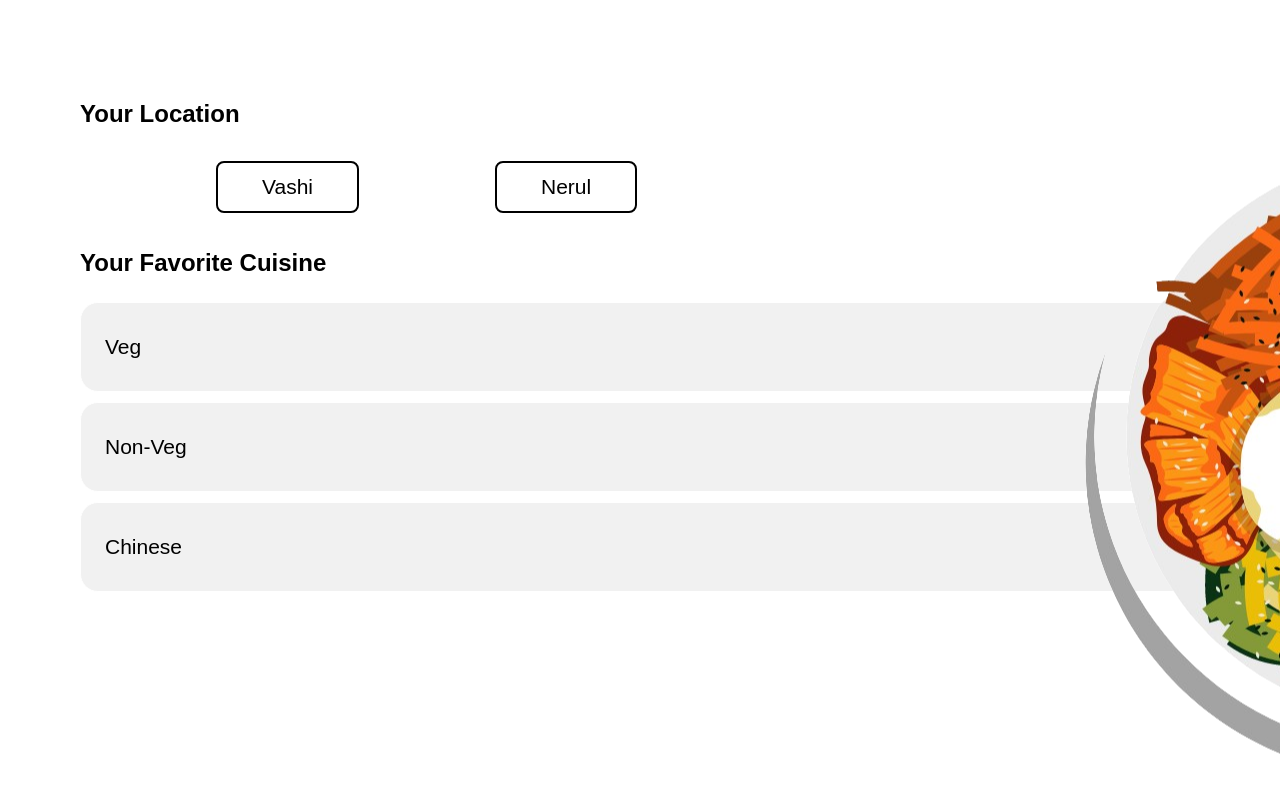
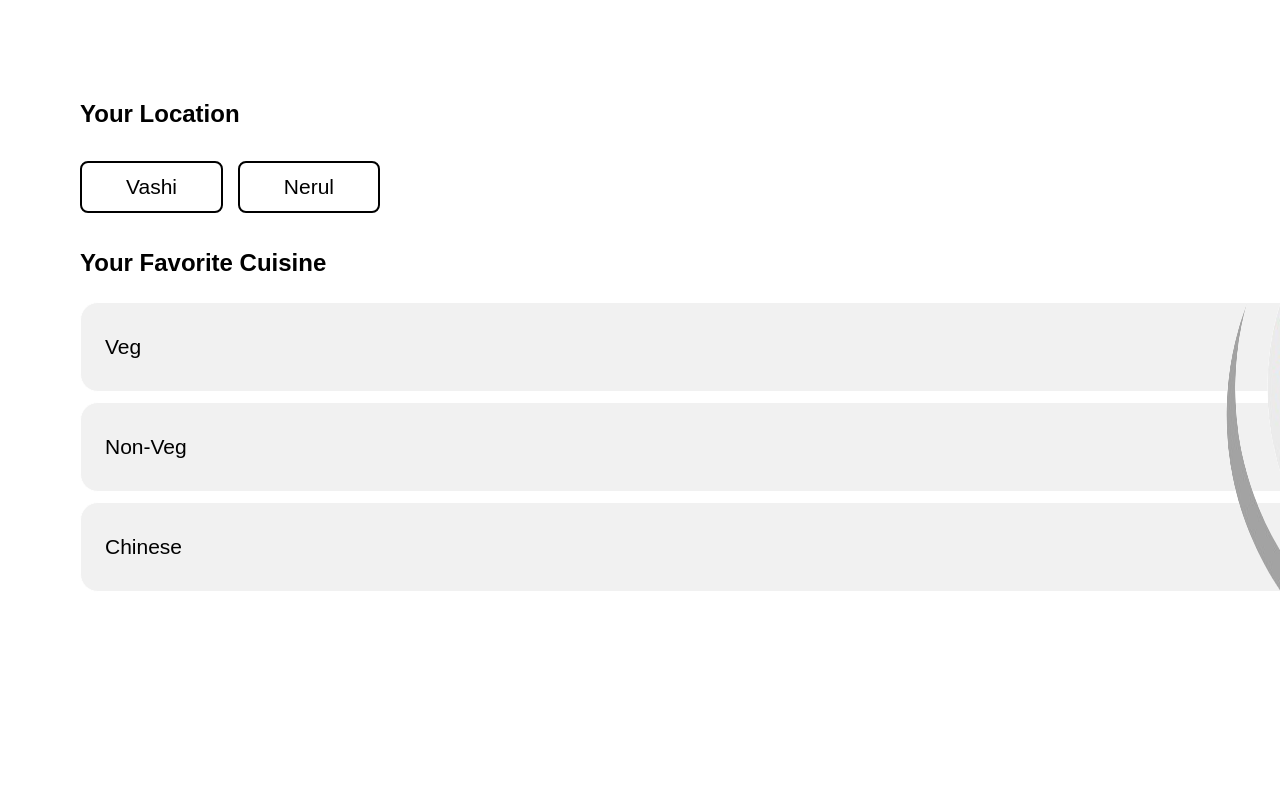
Before and after one commit to Machlinsekhar/RecommendationSysytem, a React (Create React App) app: page /userprofile in a window 1280 px wide. Shown: the top 792 px of the page. Built offline with nearby package versions, Linux system fonts and the light colour scheme.

Commit message:
Ui changes

```diff
--- a/src/component/Dashboard.js
+++ b/src/component/Dashboard.js
@@ -5,7 +5,7 @@ import CardContent from '@mui/material/CardContent';
 import CardMedia from '@mui/material/CardMedia';
 import Button from '@mui/material/Button';
 import Typography from '@mui/material/Typography';
-import dashbg from '../image/dashbg.png';
+import dashbg from '../image/background.png';
 import content from '../image/content.jpg';
 import collaborative from '../image/collaborative.jpg';
 import Dialog from '@mui/material/Dialog';
--- a/src/component/UserProfile.js
+++ b/src/component/UserProfile.js
@@ -17,18 +17,19 @@ const headingStyle = {
   marginBottom: '25px',
 };
 
-const buttonStyle = {
+const locationButtonStyle = (isSelected) => ({
   padding: '12px 44px',
-  marginLeft: '8.5rem',
+  // marginLeft: '8.5rem',
   marginTop: '0.5rem',
   marginBottom: '1rem',
   color: 'black',
-  backgroundColor: 'white',
+  backgroundColor: isSelected ? '#ddd' : 'white', // Change color if selected
   borderRadius: '8px',
   cursor: 'pointer',
   border: '2.3px solid black',
-  fontSize: '21px' // Add a 1px solid black border
-};
+  fontSize: '21px',
+});
+
 
 const locationContainerStyle = {
   display: 'flex',
@@ -58,16 +59,15 @@ const cuisineContainerStyle = {
 
 const plateStyle = {
   position: 'fixed', // Position the image absolutely within its container
-  top: '55%',          // Center vertically
-  left: '-15%',        // Center horizontally
+  top: '49%',          // Center vertically
+  left: '-4%',        // Center horizontally
   transform: 'translate(50%, -50%) ', // Offset by half the width and height of the image
-  zIndex: 1,
-            // Set z-index to 1 to ensure it's above other content
+  zIndex: 1, // Set z-index to 1 to ensure it's above other content
 };
 
 const UserProfile = () => {
   const navigate = useNavigate();
-  const [locationSelected, setLocationSelected] = useState(false);
+  const [locationSelected, setLocationSelected] = useState('');
   const [cuisine, setCuisine] = useState('');
 
   const handleLocationChange = (location) => {
@@ -76,12 +76,13 @@ const UserProfile = () => {
 
   const handleCuisineChange = (cuisineType) => {
     setCuisine(cuisineType);
+    navigate('/userprofile2')
   };
 
   // Check if both a location and a cuisine have been selected and navigate to /home
   const checkAndNavigate = () => {
     if (locationSelected && cuisine) {
-      navigate('/home');
+      navigate('/userprofile2');
     }
   };
 
@@ -91,15 +92,15 @@ const UserProfile = () => {
       <h2 style={headingStyle}>Your Location</h2>
       <div style={locationContainerStyle}>
   <button
-          onClick={() => { handleLocationChange('vashi'); checkAndNavigate(); }}
-          style={buttonStyle}
+    onClick={() => { handleLocationChange('vashi'); }}
+    style={locationButtonStyle(locationSelected === 'vashi')}
   >
     Vashi
   </button>
 
   <button
-          onClick={() => { handleLocationChange('nerul'); checkAndNavigate(); }}
-          style={buttonStyle}
+    onClick={() => { handleLocationChange('nerul'); }}
+    style={locationButtonStyle(locationSelected === 'nerul')}
   >
     Nerul
   </button>
--- a/src/component/UserProfile2.js
+++ b/src/component/UserProfile2.js
@@ -36,7 +36,7 @@ const locationContainerStyle = {
   marginBottom: '20px',
 };
 
-const cuisineButtonStyle = (isSelected) => ({
+const suggestionButtonStyle = (isSelected) => ({
   paddingTop :'2rem',
   paddingBottom :'2rem',
   paddingLeft:'1.5rem',
@@ -49,7 +49,7 @@ const cuisineButtonStyle = (isSelected) => ({
   width: '85rem',
 });
 
-const cuisineContainerStyle = {
+const suggestionContainerStyle = {
   display: 'flex',
   flexDirection: 'column',
   gap: '10px',
@@ -67,24 +67,14 @@ const plateStyle = {
 
 const UserProfile2 = () => {
   const navigate = useNavigate();
-  const [locationSelected, setLocationSelected] = useState(false);
-  const [cuisine, setCuisine] = useState('');
+  const [suggestion, setsuggestion] = useState('');
 
-  const handleLocationChange = (location) => {
-    setLocationSelected(location);
+
+  const handlesuggestionChange = (suggestionType) => {
+    setsuggestion(suggestionType);
+    navigate('/dashboard')
   };
 
-  const handleCuisineChange = (cuisineType) => {
-    setCuisine(cuisineType);
-    navigate('/preference')
-  };
-
-  // Check if both a location and a cuisine have been selected and navigate to /home
-  const checkAndNavigate = () => {
-    if (locationSelected && cuisine) {
-      navigate('/userprofile2');
-    }
-  };
 
   return (
     <div style={userProfileStyle}>
@@ -92,12 +82,12 @@ const UserProfile2 = () => {
       <h2 style={headingStyle}></h2>
 
       <h2 style={headingStyle}>Suggestions(Near Home)</h2>
-      <div style={cuisineContainerStyle}>
+      <div style={suggestionContainerStyle}>
         {['Ahmed bhai', 'Nerul cafe', 'Shy cafe', 'BBQ Nation'].map((type) => (
           <button
             key={type}
-            onClick={() => { handleCuisineChange(type);  }}
-            style={cuisineButtonStyle(cuisine === type)}
+            onClick={() => { handlesuggestionChange(type);  }}
+            style={suggestionButtonStyle(suggestion === type)}
           >
             {type}
           </button>
```
Lines whose indentation alone changed are shown as unchanged.
